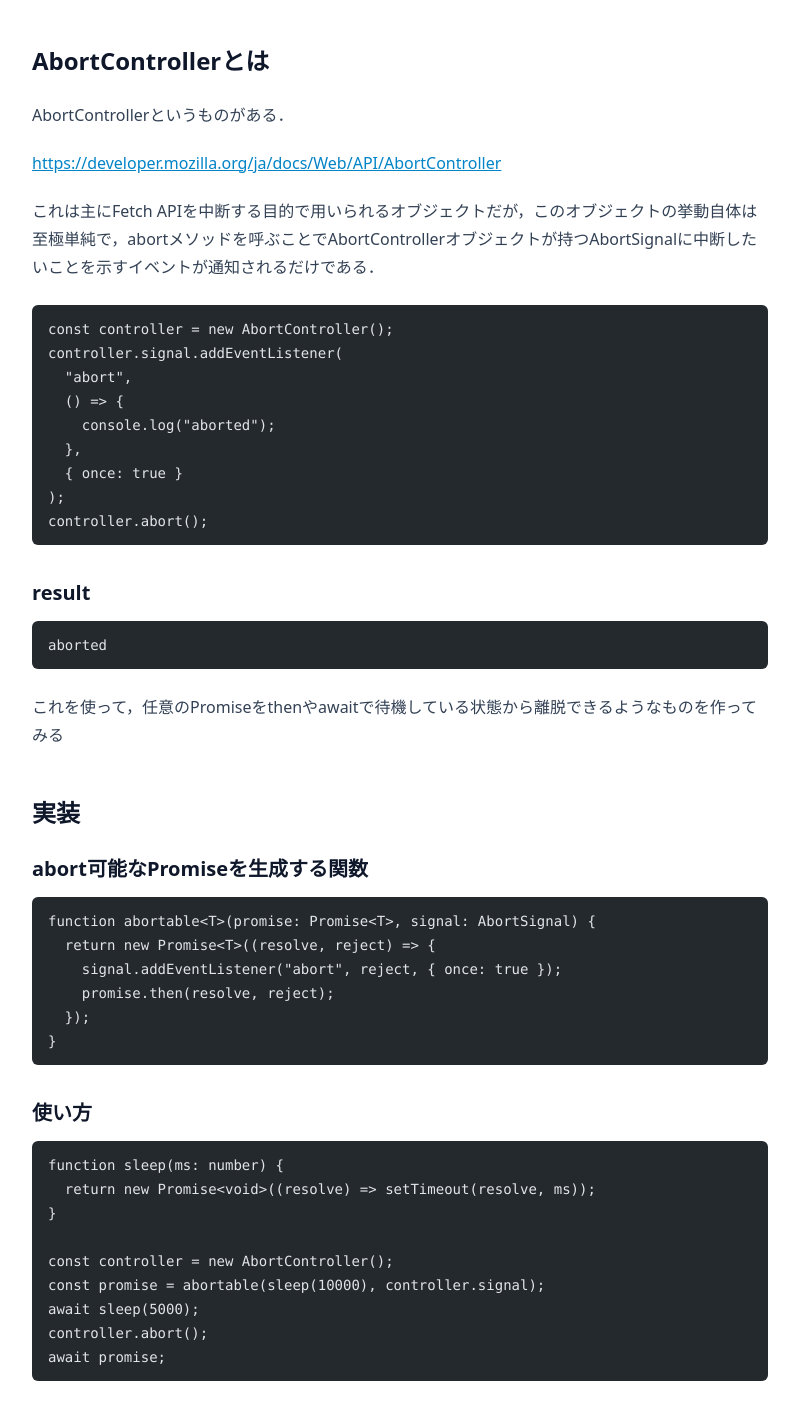
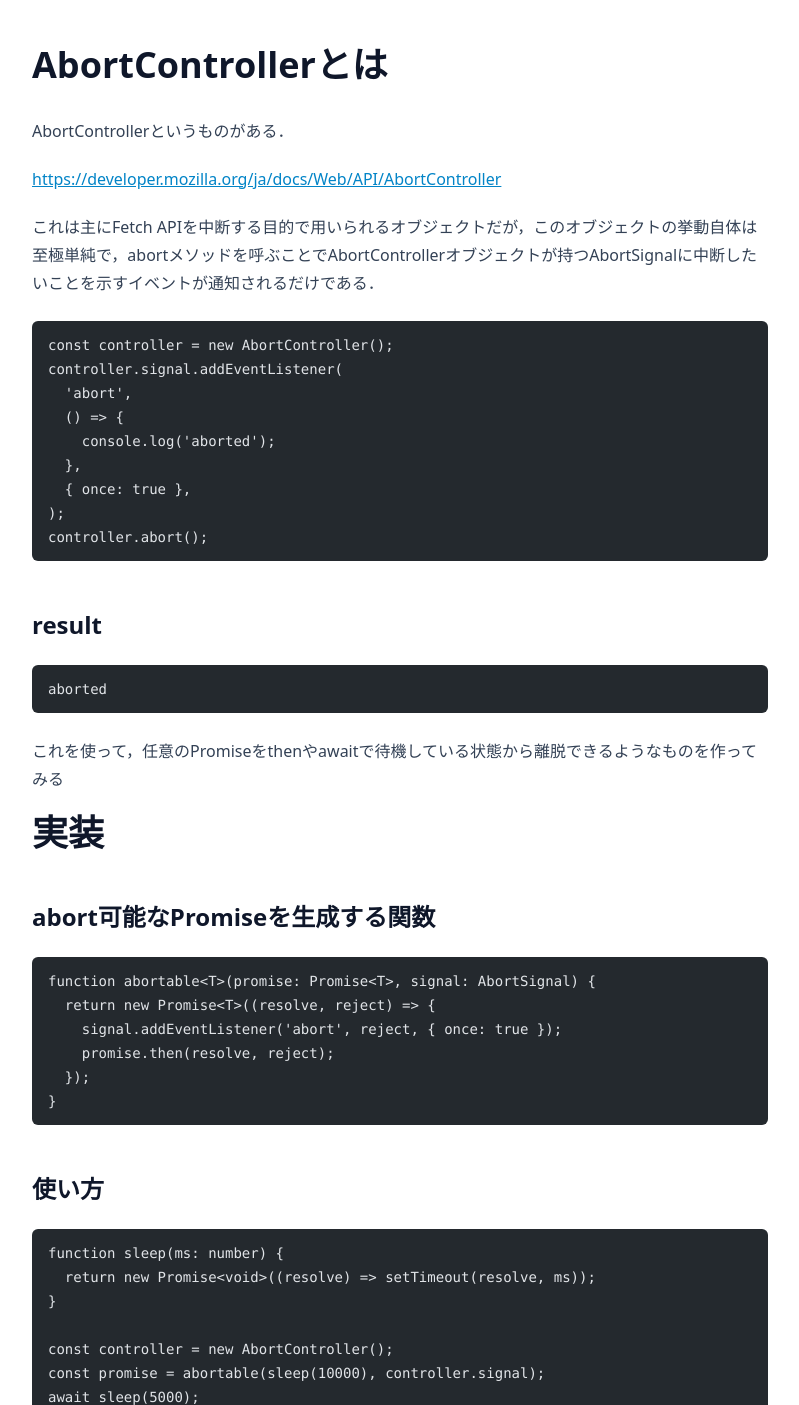
Before and after one commit to eyr1n/eyrin.jp, an Astro site: page /posts/abort-controller-promise in a window 1280 px wide. Shown: the part 320-1725 px from the top of the page, without its empty margins (240-1039 px from the left). Built offline with nearby package versions, Linux system fonts and the light colour scheme; Astro itself is replaced by a stand-in of ours; some packages are replaced by stand-ins of ours; code samples lack their colours; a web font is replaced by a local one.

Commit message:
remarkで見出しレベル変更

````diff
--- a/astro.config.mjs
+++ b/astro.config.mjs
@@ -1,11 +1,15 @@
-import { defineConfig } from 'astro/config';
 import mdx from '@astrojs/mdx';
+import react from '@astrojs/react';
 import sitemap from '@astrojs/sitemap';
 import tailwind from '@astrojs/tailwind';
-import react from '@astrojs/react';
+import { defineConfig } from 'astro/config';
+import behead from 'remark-behead';
 
 // https://astro.build/config
 export default defineConfig({
   site: 'https://eyrin.jp',
   integrations: [mdx(), sitemap(), tailwind(), react()],
+  markdown: {
+    remarkPlugins: [[behead, { minDepth: 2 }]],
+  },
 });
--- a/package.json
+++ b/package.json
@@ -24,6 +24,7 @@
     "astro": "^4.8.6",
     "react": "^18.3.1",
     "react-dom": "^18.3.1",
+    "remark-behead": "^3.1.0",
     "tailwindcss": "^3.4.3",
     "typescript": "^5.4.5"
   },
--- a/src/content/posts/abort-controller-promise.md
+++ b/src/content/posts/abort-controller-promise.md
@@ -1,9 +1,9 @@
 ---
-title: "AbortControllerで任意のPromiseをrejectしてみる"
-pubDate:  "2024-05-15 08:01"
+title: 'AbortControllerで任意のPromiseをrejectしてみる'
+pubDate: '2024-05-15 08:01'
 ---
 
-## AbortControllerとは
+# AbortControllerとは
 
 AbortControllerというものがある．
 
@@ -14,16 +14,16 @@ https://developer.mozilla.org/ja/docs/Web/API/AbortController
 ```js
 const controller = new AbortController();
 controller.signal.addEventListener(
-  "abort",
+  'abort',
   () => {
-    console.log("aborted");
+    console.log('aborted');
   },
-  { once: true }
+  { once: true },
 );
 controller.abort();
 ```
 
-### result
+## result
 
 ```
 aborted
@@ -31,20 +31,20 @@ aborted
 
 これを使って，任意のPromiseをthenやawaitで待機している状態から離脱できるようなものを作ってみる
 
-## 実装
+# 実装
 
-### abort可能なPromiseを生成する関数
+## abort可能なPromiseを生成する関数
 
 ```ts
 function abortable<T>(promise: Promise<T>, signal: AbortSignal) {
   return new Promise<T>((resolve, reject) => {
-    signal.addEventListener("abort", reject, { once: true });
+    signal.addEventListener('abort', reject, { once: true });
     promise.then(resolve, reject);
   });
 }
 ```
 
-### 使い方
+## 使い方
 
 ```ts
 function sleep(ms: number) {
````
Also changed, not shown: 1 other file.
